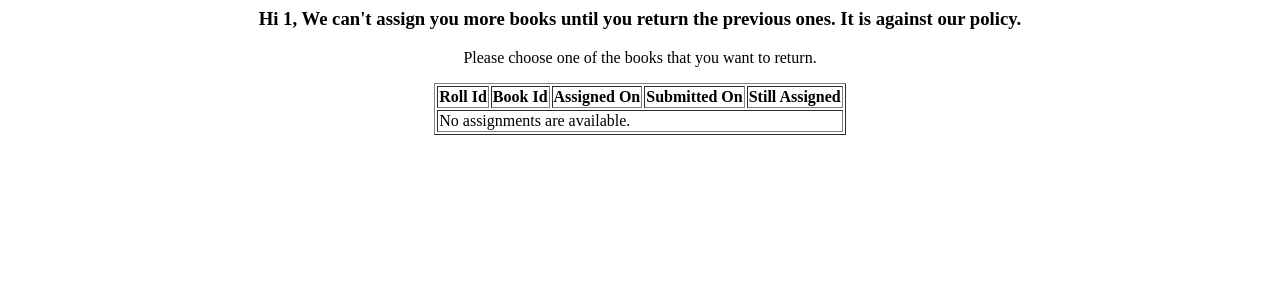
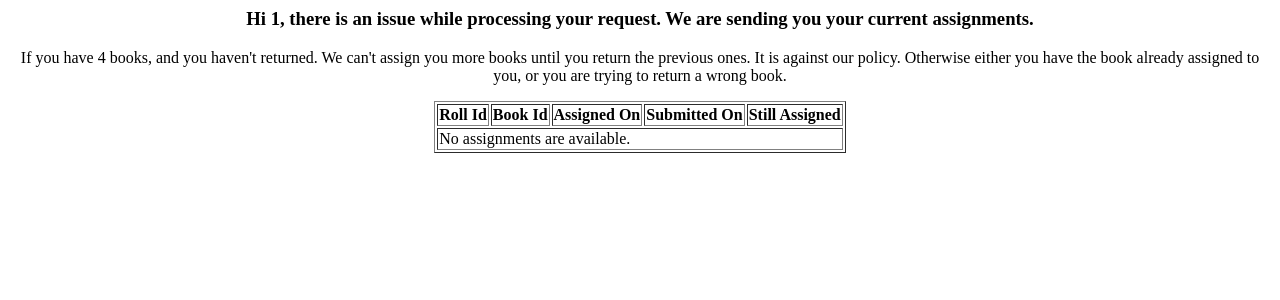
Before and after one commit to ankurp187/library_mngmnt_django, a Django app: page /book/assignment_error/1/ in a window 1280 px wide. Shown: the top 300 px of the page. Run offline with Django 5.2, Linux system fonts and the light colour scheme; data that the repository does not hold is empty.

Commit message:
Adding Filters

```diff
--- a/book/models.py
+++ b/book/models.py
@@ -15,7 +15,7 @@ class Book(models.Model):
     quantity = models.IntegerField(default=10)
 
     def __str__(self):
-        return self.name+' written by '+self.author
+        return str(self.id) + '. ' + self.name+' written by '+self.author
 
 
 class Assignment(models.Model):
--- a/book/templates/book/assignment_error.html
+++ b/book/templates/book/assignment_error.html
@@ -1,7 +1,7 @@
 
-<h3 align="center"> Hi {{ stud_id }}, We can't assign you more books until you return the previous ones. It is against our policy.</h3>
-
-<p align="center">Please choose one of the books that you want to return.</p>
+<h3 align="center"> Hi {{ stud_id }}, there is an issue while processing your request. We are sending you your current assignments.</h3>
+<p align="center"> If you have 4 books, and you haven't returned. We can't assign you more books until you return the previous ones.
+    It is against our policy. Otherwise either you have the book already assigned to you, or you are trying to return a wrong book.</p>
 
 {% if assignments %}
     <table border="1px solid black" width="800px" align="center">
--- a/book/templates/book/book_assign.html
+++ b/book/templates/book/book_assign.html
@@ -6,7 +6,11 @@
             <label for="roll_id">Roll Id</label>
             <input type="text" name="roll_id" id="roll_id" value="">
             <label for="book_id">Book Id</label>
-            <input type="text" name="book_id" id="book_id" value="">
+            <select name="book_id" id="book_id">
+                {% for book in books %}
+                <option value="{{book.id}}">{{book}}</option>
+                {% endfor %}
+            </select>
     </fieldset>
     <input type="submit" value="Assign">
 </form>
--- a/book/templates/book/book_details.html
+++ b/book/templates/book/book_details.html
@@ -3,6 +3,7 @@
 {% if books %}
     <table border="1px solid black" width="800px" align="center">
         <tr>
+            <th>Book Id</th>
             <th>Name</th>
             <th>Author</th>
             <th>Publish_date</th>
@@ -10,7 +11,8 @@
             <th>Quantity</th>
         </tr>
     {% for book in books %}
-        <tr>
+        {% if book.quantity > 0 %} <tr bgcolor="#33cc33"> {% else %} <tr bgcolor="#ff3300"> {% endif %}
+            <td>{{book.id}}</td>
             <td>{{book.name}}</td>
             <td>{{book.author}}</td>
             <td>{{book.publish_date}}</td>
@@ -22,6 +24,7 @@
 {% else %}
     <table border="1px solid black" align="center">
         <tr>
+            <th>Book Id</th>
             <th>Name</th>
             <th>Author</th>
             <th>Publish_date</th>
--- a/book/templates/book/current_assignments.html
+++ b/book/templates/book/current_assignments.html
@@ -3,6 +3,7 @@
 {% if assignments %}
     <table border="1px solid black" width="800px" align="center">
         <tr>
+            <th>Assignment Id</th>
             <th>Roll Id</th>
             <th>Book Id</th>
             <th>Assigned On</th>
@@ -11,6 +12,7 @@
         </tr>
     {% for assignment in assignments %}
         <tr>
+            <td>{{assignment.id}}</td>
             <td>{{assignment.roll_id}}</td>
             <td>{{assignment.book_id}}</td>
             <td>{{assignment.assigned_on}}</td>
@@ -22,6 +24,7 @@
 {% else %}
     <table border="1px solid black" align="center">
         <tr>
+            <th>Assignment Id</th>
             <th>Roll Id</th>
             <th>Book Id</th>
             <th>Assigned On</th>
--- a/book/urls.py
+++ b/book/urls.py
@@ -7,8 +7,10 @@ app_name = "book"
 
 urlpatterns = [
     path("book_details/", views.BookDetailView.as_view(), name="book_details"),
-    path("assign_book/", views.assignBook, name="assign_book"),
+    # path("assign_book/", views.assignBook, name="assign_book"),
+    path("assign_book/", views.assignBook.as_view(), name="assign_book"),
     path("assign_book_def/", views.assignBookDef, name="assign_book_def"),
+    path("check_assignment/", views.check_Assignments, name="check_assign"),
     path("unassign_book/", views.unassignBook, name="unassign_book"),
     path("unassign_book_def/", views.unassignBookDef, name="unassign_book_def"),
     path("allAssignments/",views.allAssignmentsView.as_view(),name="all_assign"),
--- a/book/views.py
+++ b/book/views.py
@@ -21,7 +21,7 @@ class BookDetailView(generic.ListView):
     context_object_name = 'books'
 
     def get_queryset(self) -> QuerySet[Any]:
-        return Book.objects.order_by("-publish_date")
+        return Book.objects.order_by("-id")
 
 
 class allAssignmentsView(generic.ListView):
@@ -66,8 +66,15 @@ class assignmentErrorView(generic.ListView):
         return context
 
 
-def assignBook(request):
-    return render(request,"book/book_assign.html")
+# def assignBook(request):
+#     return render(request,"book/book_assign.html")
+
+class assignBook(generic.ListView):
+    template_name = 'book/book_assign.html'
+    context_object_name = 'books'
+
+    def get_queryset(self) -> QuerySet[Any]:
+        return Book.objects.filter(quantity__gt=0)#.order_by("-id")
 
 
 def assignBookDef(request):
@@ -80,11 +87,33 @@ def assignBookDef(request):
     if assigned_books==4:
         return HttpResponseRedirect(reverse("book:assignment_error", args=(roll,)))
 
+    is_book_assigned = len(Assignment.objects.filter(roll_id=roll,book_id=book_i,is_active='Y'))
+    if is_book_assigned:
+        return HttpResponseRedirect(reverse("book:assignment_error", args=(roll,)))
+
     Assignment(roll_id = roll ,book_id = book).save()
     book.quantity = book.quantity-1
     book.save()
 
     return HttpResponseRedirect(reverse("book:assign_book"))
+
+class check_Assignments(generic.ListView):
+    template_name = 'book/book_unassign.html'
+    context_object_name = 'books'
+
+    def get_queryset(self) -> QuerySet[Any]:
+        return Assignment.objects.filter(roll_id=self.kwargs['stud_id']).order_by("-assigned_on")
+
+def check_Assignments(request):
+    roll = request.POST.get('roll_id')
+    assignments = Assignment.objects.filter(roll_id=roll,is_active='Y').select_related('book_id')
+    books = [assignment.book_id for assignment in assignments]
+
+    print(assignments)
+
+    print(books)
+
+    return render(request,"book/book_unassign.html",{'books':books})
 
 
 def unassignBook(request):
@@ -106,5 +135,7 @@ def unassignBookDef(request):
 
         book.quantity = book.quantity+1
         book.save()
+    else:
+        return HttpResponseRedirect(reverse("book:assignment_error", args=(roll,)))
 
     return HttpResponseRedirect(reverse("book:unassign_book"))
```
Also changed, not shown: book/templates/book/all_assignments.html (+5 -2 lines), book/templates/book/book_unassign.html (+11 -1 lines), book/templates/book/student_assignments.html (+5 -2 lines), README.md.
